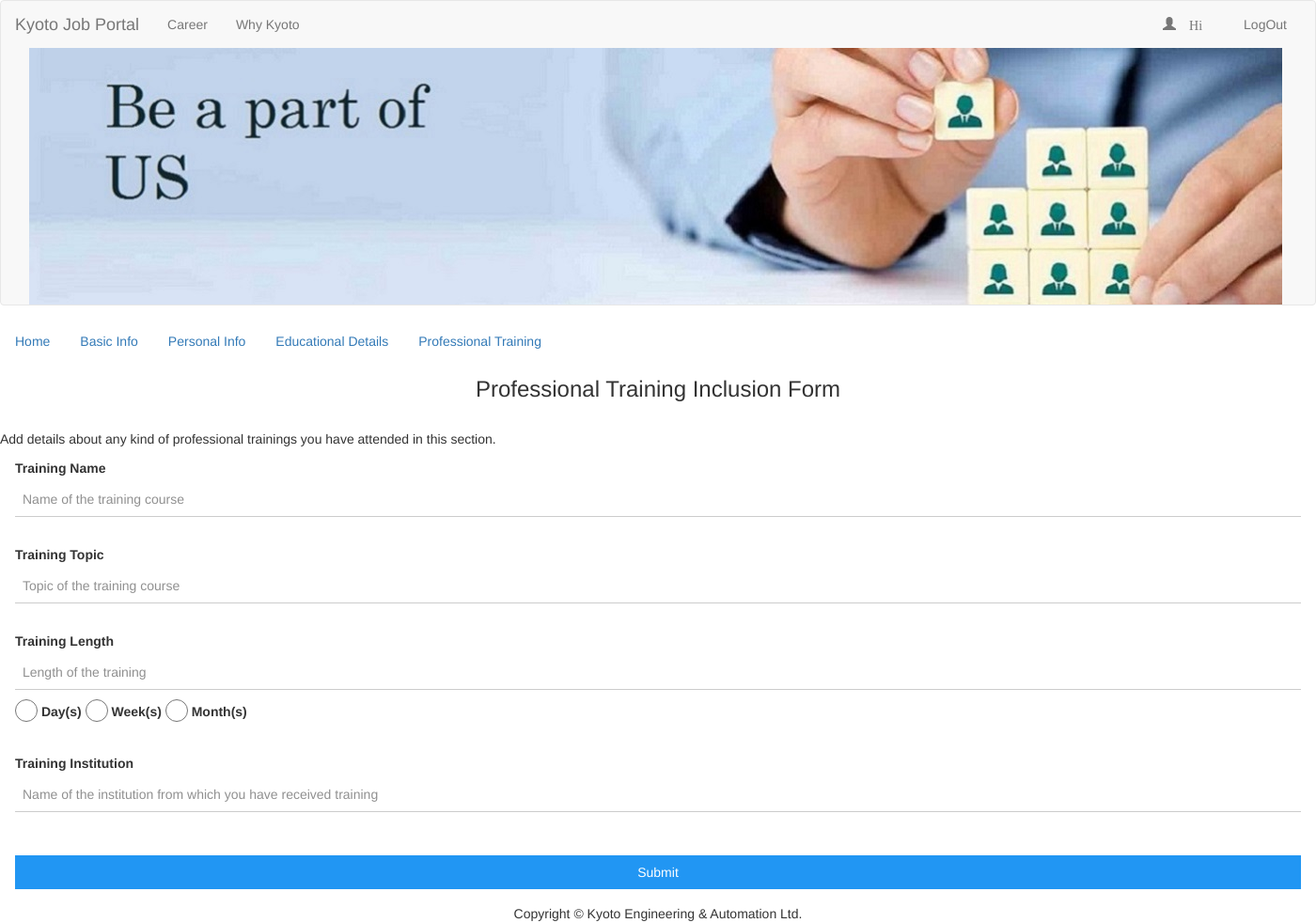
After one commit to Kyoto-Engineering/recruitment, a PHP site: page /LoginRegistrationForm/professionalTraining.php in a window 1400 px wide. The commit adds this page. Shown: the whole page at 94% size. Run offline with PHP 8.4, Linux system fonts and the light colour scheme; some libraries are stand-ins or nearby versions.

Commit message:
modified basicinfo,cv,index,personalInfo in login register folder, added professionaltaining

```diff
--- /dev/null
+++ b/LoginRegistrationForm/professionalTraining.php
@@ -0,0 +1,76 @@
+<?php include_once "inc/header.php";?>
+<?php include_once "Classes/address.php";?>
+
+<?php
+  $add = new Address();
+   if ($_SERVER['REQUEST_METHOD'] == 'POST' && isset($_POST['submit'])) {
+        $insertAdd = $add->addressInsert($_POST);
+    }
+
+?>
+
+        <div class="w3-bar">
+            <a href="index.php" class="w3-bar-item"> Home </a>
+            <a href="basicinfo.php" class="w3-bar-item"> Basic Info</a> <!-- Add #toregister -->
+            <a href="personalInfo.php" class="w3-bar-item"> Personal Info </a>
+            <a href="cv.php" class="w3-bar-item"> Educational Details </a>
+            <a href="professionalTraining.php" class="w3-bar-item"> Professional Training </a>
+        </div>
+
+        <div>
+            <h3 style="text-align:center"> Professional Training Inclusion Form</h3> <br>
+            <p> Add details about any kind of professional trainings you have attended in this section.</p>
+        </div>
+
+        <div>
+            <form class="w3-container">
+                <p>
+                    <label>Training Name</label>
+                    <input class="w3-input" type="text" placeholder="Name of the training course" required>
+                </p>
+
+                <br>
+
+                <p>
+                    <label>Training Topic</label>
+                    <input class="w3-input" type="text" placeholder="Topic of the training course" required>
+                </p>
+
+                <br>
+
+                <p>
+                    <label>Training Length</label>
+                    <input class="w3-input" type="number" placeholder="Length of the training" required>
+
+                    <input class="w3-radio" type="radio" name="length" value="day">
+                    <label>Day(s)</label>
+
+                    <input class="w3-radio" type="radio" name="length" value="week">
+                    <label>Week(s)</label>
+
+                    <input class="w3-radio" type="radio" name="length" value="month">
+                    <label>Month(s)</label>
+                </p>
+
+                <br>
+
+                <p>
+                    <label>Training Institution</label>
+                    <input class="w3-input" type="text" placeholder="Name of the institution from which you have received training" required>
+                </p>
+
+                <br>
+
+                <p>
+                    <button class="w3-button w3-block w3-section w3-blue w3-ripple w3-padding">Submit</button>
+                </p>
+
+            </form>
+        </div>
+
+
+
+
+
+
+<?php include_once "inc/footer.php";?>
```
Also changed, not shown: LoginRegistrationForm/basicinfo.php (+0 -35 lines), LoginRegistrationForm/cv.php (+10 -0 lines), LoginRegistrationForm/index.php (+5 -2 lines), LoginRegistrationForm/personalInfo.php (+21 -2 lines).
